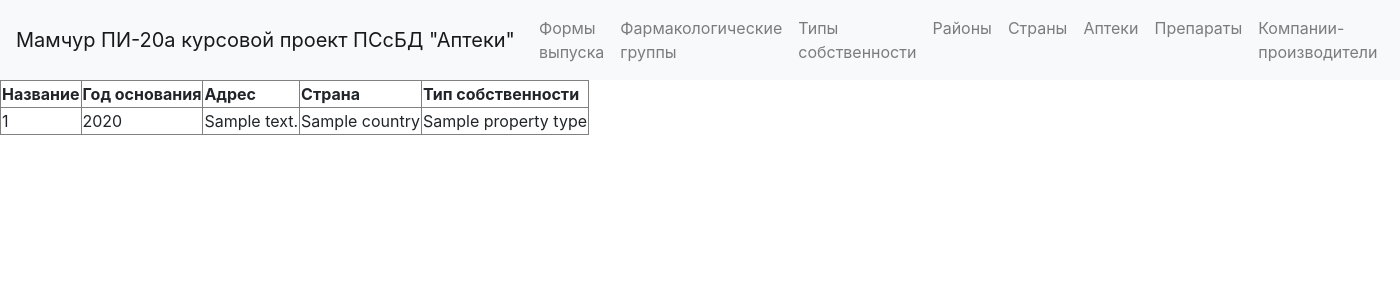
After one commit to Tokiwokoe/PharmacyDatabase, a Django app: template PharmacyDatabase_root/Pharmacy/templates/pharmacy/company.html in a window 1400 px wide. The commit adds this page. Shown: the top 300 px of the page. Run offline with Django 3.2, Linux system fonts and the light colour scheme; the template is opened without the code that fills it: most values are stand-ins (such as "Sample title", 1, 10 or a date in 2020); some libraries are stand-ins or nearby versions.

Commit message:
print tables

```diff
--- a/PharmacyDatabase_root/Pharmacy/templates/pharmacy/base.html
+++ b/PharmacyDatabase_root/Pharmacy/templates/pharmacy/base.html
@@ -1,11 +1,34 @@
-<!DOCTYPE html>
+<!doctype html>
 <html lang="en">
-<head>
-    <title>{{ title }}</title>
-</head>
-<body>
-{% block content %}
+  <head>
+    <!-- Required meta tags -->
+    <meta charset="utf-8">
+    <meta name="viewport" content="width=device-width, initial-scale=1, shrink-to-fit=no">
 
-{% endblock content %}
-</body>
+    <!-- Bootstrap CSS -->
+    <link rel="stylesheet" href="https://stackpath.bootstrapcdn.com/bootstrap/4.5.0/css/bootstrap.min.css" integrity="sha384-9aIt2nRpC12Uk9gS9baDl411NQApFmC26EwAOH8WgZl5MYYxFfc+NcPb1dKGj7Sk" crossorigin="anonymous">
+    <link href="https://unpkg.com/@videojs/themes@1/dist/sea/index.css" rel="stylesheet">
+
+    <link href="https://vjs.zencdn.net/7.8.3/video-js.css" rel="stylesheet" />
+
+    <link rel="stylesheet" type="text/css" href="/media/css/style.css">
+
+    <!-- If you'd like to support IE8 (for Video.js versions prior to v7) -->
+  	<script src="https://vjs.zencdn.net/ie8/1.1.2/videojs-ie8.min.js"></script>
+
+    <title> {{ title }} </title>
+  </head>
+  <body>
+    {% include 'pharmacy/navigation.html' %}
+    {% block content %}
+    {% endblock content %}
+
+    <!-- Optional JavaScript -->
+    <!-- jQuery first, then Popper.js, then Bootstrap JS -->
+    <script src="https://code.jquery.com/jquery-3.5.1.slim.min.js" integrity="sha384-DfXdz2htPH0lsSSs5nCTpuj/zy4C+OGpamoFVy38MVBnE+IbbVYUew+OrCXaRkfj" crossorigin="anonymous"></script>
+    <script src="https://cdn.jsdelivr.net/npm/popper.js@1.16.0/dist/umd/popper.min.js" integrity="sha384-Q6E9RHvbIyZFJoft+2mJbHaEWldlvI9IOYy5n3zV9zzTtmI3UksdQRVvoxMfooAo" crossorigin="anonymous"></script>
+    <script src="https://stackpath.bootstrapcdn.com/bootstrap/4.5.0/js/bootstrap.min.js" integrity="sha384-OgVRvuATP1z7JjHLkuOU7Xw704+h835Lr+6QL9UvYjZE3Ipu6Tp75j7Bh/kR0JKI" crossorigin="anonymous"></script>
+    <script src="https://vjs.zencdn.net/7.8.3/video.js"></script>
+    <script src="https://unpkg.com/ionicons@5.1.2/dist/ionicons.js"></script>
+  </body>
 </html>
--- /dev/null
+++ b/PharmacyDatabase_root/Pharmacy/templates/pharmacy/company.html
@@ -0,0 +1,23 @@
+{% extends 'pharmacy/base.html' %}
+
+{% block content %}
+    <table border="1">
+        <tr>
+            <th>Название</th>
+            <th>Год основания</th>
+            <th>Адрес</th>
+            <th>Страна</th>
+            <th>Тип собственности</th>
+        </tr>
+        {% for item in table %}
+        <tr>
+            <td>{{ item.number }}</td>
+            <td>{{ item.year }}</td>
+            <td>{{ item.address }}</td>
+            <td>{{ item.country.name }}</td>
+            <td>{{ item.property_type.name }}</td>
+        </tr>
+        {% endfor %}
+    </table>
+
+{% endblock content %}
--- a/PharmacyDatabase_root/Pharmacy/templates/pharmacy/index.html
+++ b/PharmacyDatabase_root/Pharmacy/templates/pharmacy/index.html
@@ -0,0 +1 @@
+{% extends 'pharmacy/base.html' %}
--- /dev/null
+++ b/PharmacyDatabase_root/Pharmacy/templates/pharmacy/navigation.html
@@ -0,0 +1,37 @@
+<nav class="navbar navbar-expand-lg navbar-light bg-light">
+    <a class="navbar-brand" href="{% url 'index' %}">Мамчур ПИ-20а курсовой проект ПСсБД "Аптеки"</a>
+    <button class="navbar-toggler" type="button" data-toggle="collapse" data-target="#navbarSupportedContent" aria-controls="navbarSupportedContent" aria-expanded="false" aria-label="Toggle navigation">
+      <span class="navbar-toggler-icon"></span>
+    </button>
+
+    <div class="collapse navbar-collapse" id="navbarSupportedContent">
+      <ul class="navbar-nav mr-auto">
+      </ul>
+      <ul class="navbar-nav">
+          <li class="nav-item">
+            <a class="nav-link" href="{% url 'dosage_form' %}">Формы выпуска</a>
+        </li>
+          <li class="nav-item">
+          <a class="nav-link" href="{% url 'pharmacological_group'%}">Фармакологические группы</a>
+        </li>
+        <li class="nav-item">
+          <a class="nav-link" href="{% url 'property_type' %}">Типы собственности</a>
+        </li>
+        <li class="nav-item">
+            <a class="nav-link" href="{% url 'district' %}">Районы</a>
+        </li>
+        <li class="nav-item">
+            <a class="nav-link" href="{% url 'country' %}">Страны</a>
+        </li>
+          <li class="nav-item">
+            <a class="nav-link" href="{% url 'pharmacy' %}">Аптеки</a>
+        </li>
+          <li class="nav-item">
+            <a class="nav-link" href="{% url 'drug' %}">Препараты</a>
+        </li>
+          <li class="nav-item">
+            <a class="nav-link" href="{% url 'company' %}">Компании-производители</a>
+        </li>
+      </ul>
+    </div>
+  </nav>
--- a/PharmacyDatabase_root/Pharmacy/urls.py
+++ b/PharmacyDatabase_root/Pharmacy/urls.py
@@ -8,4 +8,7 @@ urlpatterns = [
     path('district/', district, name='district'),
     path('country/', country, name='country'),
     path('pharmacological_group/', pharmacological_group, name='pharmacological_group'),
+    path('pharmacy/', pharmacy, name='pharmacy'),
+    path('drug/', drug, name='drug'),
+    path('company/', company, name='company'),
 ]
--- a/PharmacyDatabase_root/PharmacyDatabase/urls.py
+++ b/PharmacyDatabase_root/PharmacyDatabase/urls.py
@@ -22,5 +22,5 @@ import Pharmacy.urls
 urlpatterns = [
     path('pharmacy_admin/', include('Pharmacy.urls')),
     path('admin/', admin.site.urls),
-    path('', Pharmacy.urls.index),
+    path('', Pharmacy.urls.index, name='index'),
 ]
```
Also changed, not shown: PharmacyDatabase_root/Pharmacy/templates/pharmacy/drug.html (added, +21 -0 lines), PharmacyDatabase_root/Pharmacy/templates/pharmacy/lookup.html (+9 -7 lines), PharmacyDatabase_root/Pharmacy/templates/pharmacy/pharmacy.html (added, +21 -0 lines), PharmacyDatabase_root/Pharmacy/views.py (+15 -0 lines).
